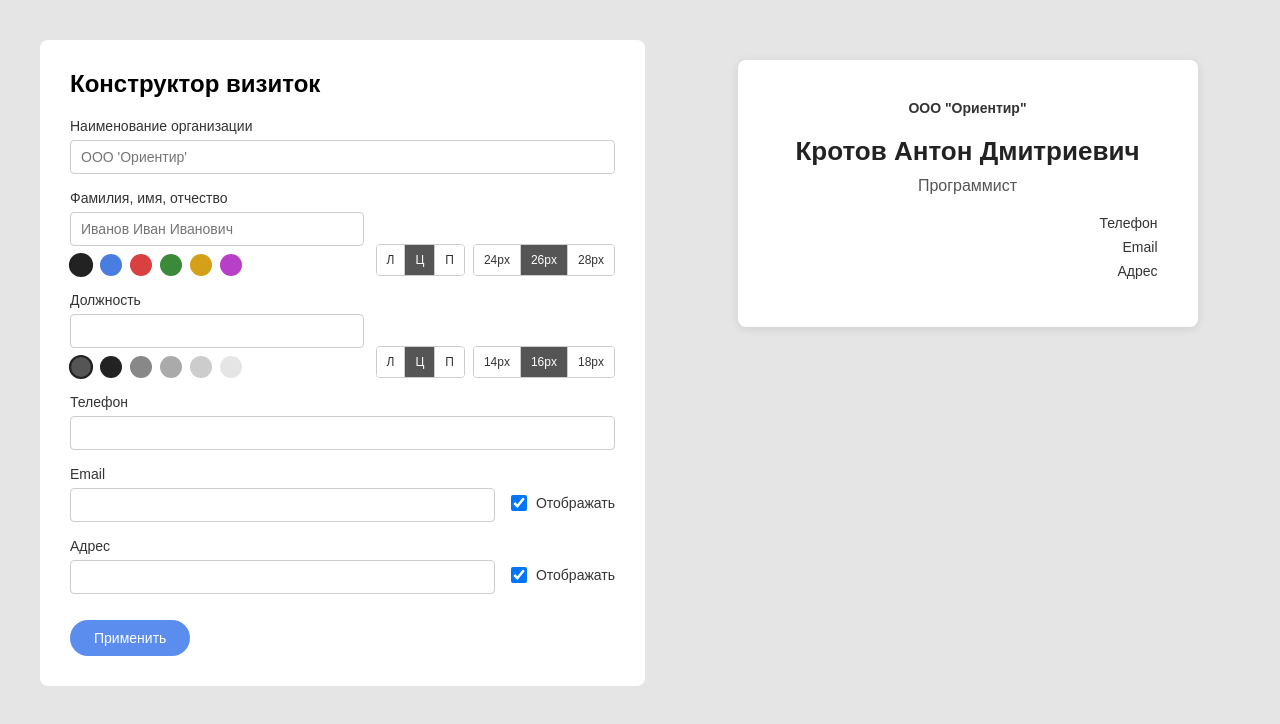
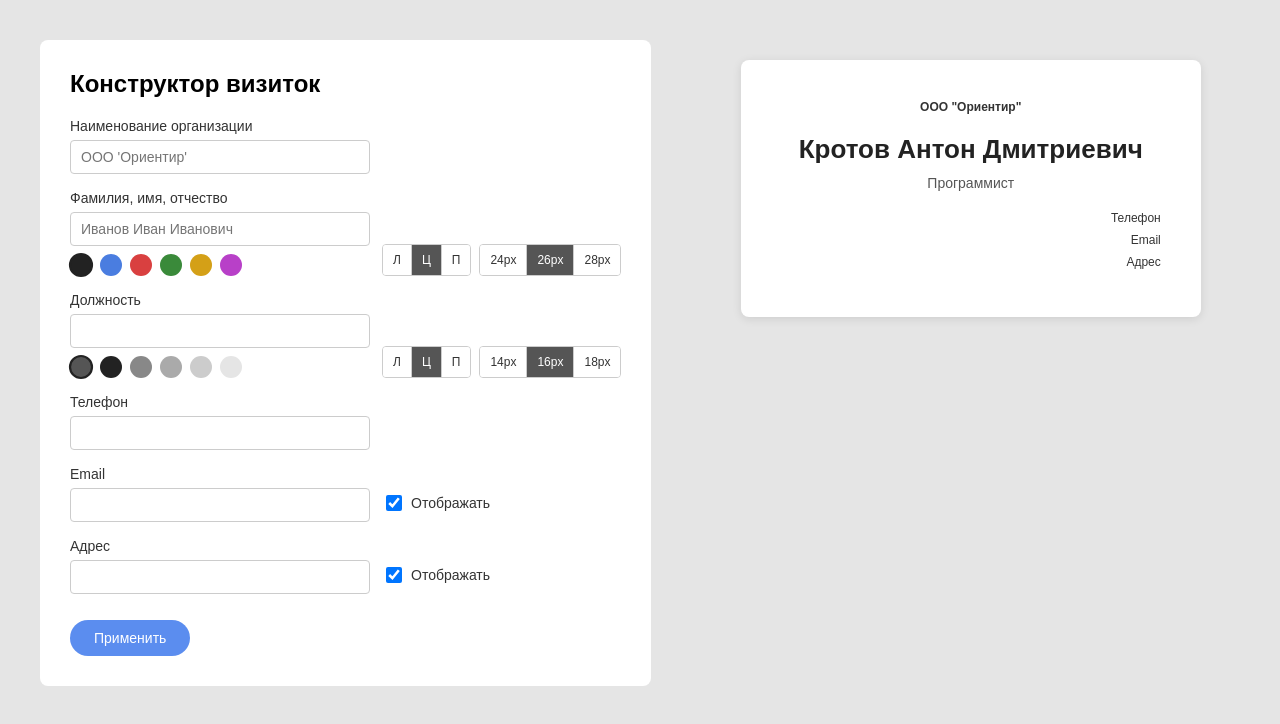
Before and after one commit to atnott/hw-labs, a plain HTML site: page web-client/04_card_maker/index.html in a window 1280 px wide. Drawn offline with Linux system fonts and the light colour scheme.

Commit message:
style: update styles for phone and name

```diff
--- a/web-client/04_card_maker/index.html
+++ b/web-client/04_card_maker/index.html
@@ -13,7 +13,9 @@
 
             <div>
                 <label>Наименование организации</label>
-                <input placeholder="ООО 'Ориентир'" id="org">
+                <div class="field-main">
+                    <input placeholder="ООО 'Ориентир'" id="org">
+                </div>
             </div>
 
             <div class="field-row">
@@ -72,7 +74,9 @@
 
             <div>
                 <label>Телефон</label>
-                <input placeholder="" id="phone">
+                <div class="field-main">
+                    <input placeholder="" id="phone">
+                </div>
             </div>
 
             <div class="field-row">
--- a/web-client/04_card_maker/style.css
+++ b/web-client/04_card_maker/style.css
@@ -75,7 +75,7 @@ body {
 
 .card h4 {
     margin: 0 0 20px 0;
-    font-size: 14px;
+    font-size: 12px;
     color: #333;
 }
 
@@ -88,14 +88,14 @@ body {
 
 .card h3 {
     margin: 0 0 20px 0;
-    font-size: 16px;
+    font-size: 14px;
     color: #555;
     font-weight: normal;
 }
 
 .card h5 {
     margin: 8px 0;
-    font-size: 14px;
+    font-size: 12px;
     color: #333;
     font-weight: normal;
     text-align: right;
@@ -109,7 +109,8 @@ body {
 }
 
 .field-main {
-    flex: 1;
+    flex-shrink: 0;
+    width: 300px;
 }
 
 .field-main label {
```
